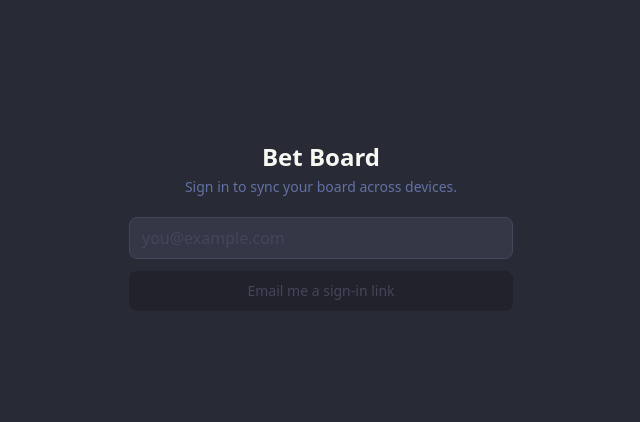
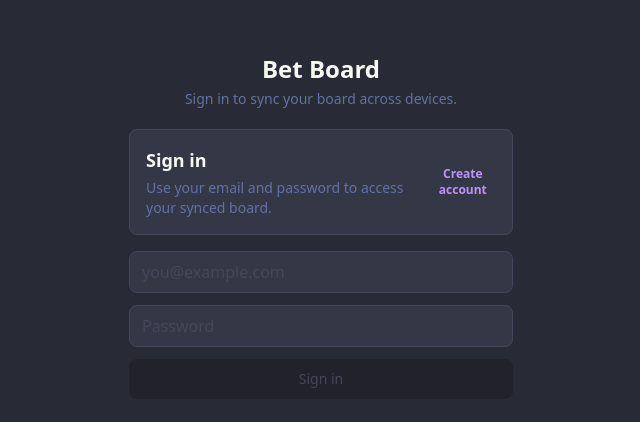
Before and after one commit to bdfisher/betting-board, a React (Vite) app: page / in a window 1280 px wide. Shown: the part 174-596 px from the top of the page, without its empty margins (319-959 px from the left). Built offline with nearby package versions, Linux system fonts and the light colour scheme; no server answers.

Commit message:
added password login

```diff
--- a/src/AuthGate.jsx
+++ b/src/AuthGate.jsx
@@ -10,8 +10,10 @@ export default function AuthGate({ children }) {
   // undefined = still checking; null = signed out; object = signed in
   const [session, setSession] = useState(isSupabaseConfigured ? undefined : null);
   const [email, setEmail] = useState("");
-  const [status, setStatus] = useState("idle"); // idle | sending | sent | error
+  const [password, setPassword] = useState("");
+  const [status, setStatus] = useState("idle"); // idle | submitting | checkEmail | error
   const [errorMsg, setErrorMsg] = useState("");
+  const [authMode, setAuthMode] = useState("sign-in"); // sign-in | sign-up
 
   useEffect(() => {
     if (!isSupabaseConfigured) return;
@@ -32,24 +34,34 @@ export default function AuthGate({ children }) {
   // No backend configured → run local-only, no login required.
   if (!isSupabaseConfigured) return children;
 
-  async function sendLink(e) {
+  async function handleSubmit(e) {
     e.preventDefault();
     const addr = email.trim();
-    if (!addr) return;
-    setStatus("sending");
+    const pass = password;
+    if (!addr || !pass) return;
+    setStatus("submitting");
     setErrorMsg("");
-    const { error } = await supabase.auth.signInWithOtp({
+
+    if (authMode === "sign-in") {
+      const { error } = await supabase.auth.signInWithPassword({
         email: addr,
-      options: {
-        // Return to this exact app URL after the link is clicked.
-        emailRedirectTo: window.location.origin + import.meta.env.BASE_URL,
-      },
+        password: pass,
       });
       if (error) {
         setStatus("error");
         setErrorMsg(error.message);
+      }
     } else {
-      setStatus("sent");
+      const { data, error } = await supabase.auth.signUp({
+        email: addr,
+        password: pass,
+      });
+      if (error) {
+        setStatus("error");
+        setErrorMsg(error.message);
+      } else if (!data.session) {
+        setStatus("checkEmail");
+      }
     }
   }
 
@@ -70,16 +82,42 @@ export default function AuthGate({ children }) {
             <p className="mt-1 text-sm text-[#6272a4]">Sign in to sync your board across devices.</p>
           </div>
 
-          {status === "sent" ? (
+          <div className="space-y-4">
+            <div className="bg-[#343746] border border-[#44475a] rounded-lg p-4 text-sm">
+              <div className="flex items-center justify-between">
+                <div>
+                  <p className="text-lg font-semibold text-[#f8f8f2]">
+                    {authMode === "sign-in" ? "Sign in" : "Create account"}
+                  </p>
+                  <p className="mt-1 text-[#6272a4] text-sm">
+                    {authMode === "sign-in"
+                      ? "Use your email and password to access your synced board."
+                      : "Create a new account with email and password."}
+                  </p>
+                </div>
+                <button
+                  type="button"
+                  onClick={() => {
+                    setAuthMode(authMode === "sign-in" ? "sign-up" : "sign-in");
+                    setErrorMsg("");
+                    setStatus("idle");
+                  }}
+                  className="text-xs font-semibold text-[#bd93f9] hover:text-[#ff79c6]"
+                >
+                  {authMode === "sign-in" ? "Create account" : "Sign in"}
+                </button>
+              </div>
+            </div>
+
+            {status === "checkEmail" ? (
               <div className="bg-[#343746] border border-[#50fa7b]/40 rounded-lg p-4 text-sm text-center">
                 <p className="text-[#50fa7b] font-medium">Check your email</p>
                 <p className="mt-1 text-[#6272a4]">
-                We sent a sign-in link to <span className="text-[#f8f8f2]">{email.trim()}</span>.
-                Open it on this device to continue.
+                  We sent a confirmation email to <span className="text-[#f8f8f2]">{email.trim()}</span>. Follow the link to finish signing up.
                 </p>
               </div>
             ) : (
-            <form onSubmit={sendLink} className="space-y-3">
+              <form onSubmit={handleSubmit} className="space-y-3">
                 <input
                   type="email"
                   required
@@ -88,12 +126,22 @@ export default function AuthGate({ children }) {
                   placeholder="you@example.com"
                   className="w-full bg-[#343746] border border-[#44475a] rounded-lg px-3 py-2.5 text-sm placeholder-[#44475a]"
                 />
+                <input
+                  type="password"
+                  required
+                  value={password}
+                  onChange={(e) => setPassword(e.target.value)}
+                  placeholder="Password"
+                  className="w-full bg-[#343746] border border-[#44475a] rounded-lg px-3 py-2.5 text-sm placeholder-[#44475a]"
+                />
                 <button
                   type="submit"
-                disabled={status === "sending" || !email.trim()}
+                  disabled={status === "submitting" || !email.trim() || !password}
                   className="w-full rounded-lg px-3 py-2.5 text-sm font-medium bg-[#bd93f9] text-[#282a36] disabled:bg-[#21222c] disabled:text-[#44475a]"
                 >
-                {status === "sending" ? "Sending…" : "Email me a sign-in link"}
+                  {status === "submitting"
+                    ? authMode === "sign-in" ? "Signing in…" : "Creating account…"
+                    : authMode === "sign-in" ? "Sign in" : "Sign up"}
                 </button>
                 {status === "error" && (
                   <p className="text-xs text-[#ff5555]">{errorMsg || "Something went wrong. Try again."}</p>
@@ -102,6 +150,7 @@ export default function AuthGate({ children }) {
             )}
           </div>
         </div>
+      </div>
     );
   }
 
```
Lines whose indentation alone changed are shown as unchanged.
